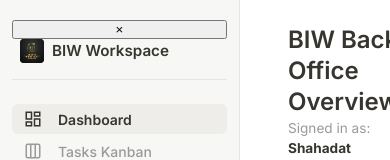
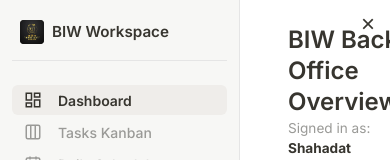
Before and after one commit to Zhovon/BIW-Tracker-, a Next.js app: page / in a window 390 px wide. Shown: the top 160 px of the page. Built offline with nearby package versions, Linux system fonts and the light colour scheme; no server answers; the database is empty.

Commit message:
style: hide mobile close sidebar button on desktop

```diff
--- a/src/app/globals.css
+++ b/src/app/globals.css
@@ -779,3 +779,21 @@ dialog.custom-modal::backdrop { background-color: rgba(0, 0, 0, 0.4); }
 .mobile-menu-btn {
   display: none !important;
 }
+
+.mobile-close-sidebar-btn {
+  background: transparent;
+  border: none;
+  color: var(--text-primary);
+  font-size: 1.5rem;
+  cursor: pointer;
+  position: absolute;
+  top: 10px;
+  right: 15px;
+  display: block;
+}
+
+@media (min-width: 769px) {
+  .mobile-close-sidebar-btn {
+    display: none !important;
+  }
+}
```
